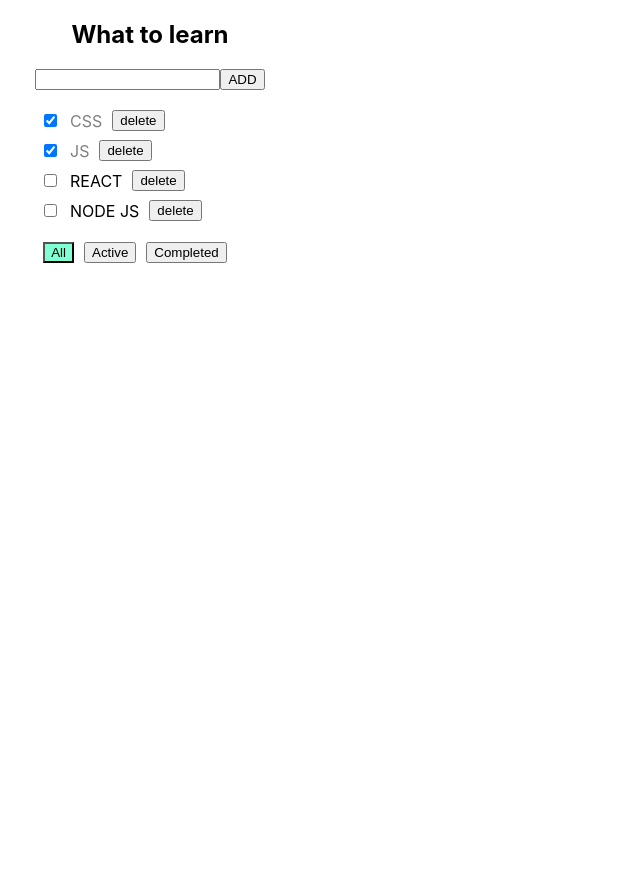
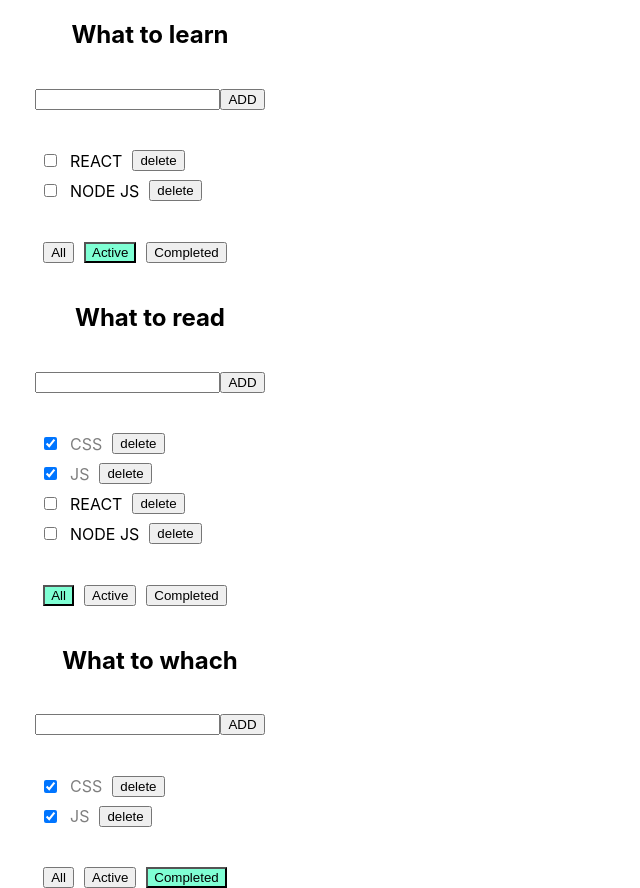
Before and after one commit to RuslanKralin/ToDo-TS, a React (Create React App) app: page / in a window 1280 px wide. Shown: the whole page, without its empty margins (0-640 px from the left). Before the commit the page ends 800 px from the top, so only its background shows below. Built offline with nearby package versions, Linux system fonts and the light colour scheme.

Commit message:
create many todo lists with own filters

```diff
--- a/src/App.tsx
+++ b/src/App.tsx
@@ -7,7 +7,11 @@ export type TaskType = {
   value: string;
   checked: boolean;
 };
-
+type toDoList = {
+  id: string;
+  title: string;
+  filterValue: FilterValues;
+};
 export type FilterValues = "all" | "active" | "completed";
 
 function App() {
@@ -18,25 +22,27 @@ function App() {
     { id: v1(), value: "NODE JS", checked: false },
   ]);
 
-  const [filter, setFilter] = useState<FilterValues>("all");
+  // const [filter, setFilter] = useState<FilterValues>("all");
 
-  function removeTask(id: string) {
+  function removeTask(id: string, listId: string) {
+    let list = toDoLists.find((tl) => tl.id === listId);
+    if (list) {
+      // console.log(list);
       let filteredTasks = tasks.filter((t) => t.id !== id);
-    setTasks(filteredTasks);
+
+      // setTasks(filteredTasks);
+      setToDoLists([...toDoLists]);
+    }
   }
 
-  function changeFilter(value: FilterValues) {
-    setFilter(value);
+  function changeFilter(value: FilterValues, listId: string) {
+    let toDoList = toDoLists.find((tl) => tl.id === listId);
+    if (toDoList) {
+      toDoList.filterValue = value;
+      setToDoLists([...toDoLists]);
+    }
   }
   let tasksForToDoList = tasks;
-  if (filter === "active") {
-    tasksForToDoList = tasks.filter((t) => t.checked === false);
-  }
-
-  if (filter === "completed") {
-    tasksForToDoList = tasks.filter((t) => t.checked === true);
-  }
-
   function addTask(title: string) {
     let newTask = {
       id: v1(),
@@ -55,18 +61,51 @@ function App() {
     setTasks([...tasks]);
   }
 
+  const [toDoLists, setToDoLists] = useState<Array<toDoList>>([
+    {
+      id: v1(),
+      title: "What to learn",
+      filterValue: "active",
+    },
+    {
+      id: v1(),
+      title: "What to read",
+      filterValue: "all",
+    },
+    {
+      id: v1(),
+      title: "What to whach",
+      filterValue: "completed",
+    },
+  ]);
+
   return (
-    <>
+    <div className="conteiner">
+      {toDoLists.map((tl) => {
+        let tasksForToDoList = tasks;
+        if (tl.filterValue === "active") {
+          tasksForToDoList = tasks.filter((t) => t.checked === false);
+        }
+
+        if (tl.filterValue === "completed") {
+          tasksForToDoList = tasks.filter((t) => t.checked === true);
+        }
+
+        return (
           <ToDoList
-        title="What to learn"
+            key={tl.id}
+            id={tl.id}
+            title={tl.title}
             tasks={tasksForToDoList}
             removeTask={removeTask}
             changeFilter={changeFilter}
-        filter={filter}
+            filterValue={tl.filterValue}
             addTask={addTask}
             changeStatus={changeStatus}
           />
-    </>
+        );
+      })}
+    </div>
   );
 }
 
--- a/src/ToDoList.tsx
+++ b/src/ToDoList.tsx
@@ -3,11 +3,12 @@ import { FilterValues, TaskType } from "./App";
 import "./index.css";
 
 type PropsType = {
+  id: string;
   title: string;
   tasks: Array<TaskType>;
-  removeTask: (id: string) => void;
-  changeFilter: (value: FilterValues) => void;
-  filter: FilterValues;
+  removeTask: (id: string, listId: string) => void;
+  changeFilter: (value: FilterValues, listId: string) => void;
+  filterValue: FilterValues;
   addTask: (title: string) => void;
   changeStatus: (id: string) => void;
 };
@@ -20,17 +21,17 @@ function ToDoList(props: PropsType) {
     if (
       taskTitle &&
       taskTitle.trim().length !== 0 &&
-      taskTitle.trim().length < 5
+      taskTitle.trim().length < 10
     ) {
       const trimedTitle = taskTitle.trim();
       setError("");
       props.addTask(trimedTitle);
-      props.changeFilter("active");
+      // props.changeFilter("active");
       setTaskTitle("");
     } else if (taskTitle.trim().length === 0) {
       setError("пустое поле");
     } else if (taskTitle.trim().length > 5) {
-      setError("больше 5");
+      setError("больше 10");
     }
   }
 
@@ -58,26 +59,28 @@ function ToDoList(props: PropsType) {
               onClick={() => props.changeStatus(t.id)}
             />
             <p className={t.checked === true ? "task-done" : ""}>{t.value}</p>
-            <button onClick={() => props.removeTask(t.id)}>delete</button>
+            <button onClick={() => props.removeTask(t.id, props.id)}>
+              delete
+            </button>
           </li>
         ))}
       </ul>
       <div className="btn-group">
         <button
-          onClick={() => props.changeFilter("all")}
-          className={props.filter === "all" ? "btn-active" : ""}
+          onClick={() => props.changeFilter("all", props.id)}
+          className={props.filterValue === "all" ? "btn-active" : ""}
         >
           All
         </button>
         <button
-          onClick={() => props.changeFilter("active")}
-          className={props.filter === "active" ? "btn-active" : ""}
+          onClick={() => props.changeFilter("active", props.id)}
+          className={props.filterValue === "active" ? "btn-active" : ""}
         >
           Active
         </button>
         <button
-          onClick={() => props.changeFilter("completed")}
-          className={props.filter === "completed" ? "btn-active" : ""}
+          onClick={() => props.changeFilter("completed", props.id)}
+          className={props.filterValue === "completed" ? "btn-active" : ""}
         >
           Completed
         </button>
--- a/src/index.css
+++ b/src/index.css
@@ -14,10 +14,16 @@ code {
 
 .conteiner {
   display: flex;
+  gap: 20px;
+  /* justify-content: center; */
   flex-direction: column;
   /* justify-content: center; */
 
   max-width: 300px;
+}
+
+.main {
+  background-color: bisque;
 }
 
 .btn-active {
```
Lines whose indentation alone changed are shown as unchanged.
